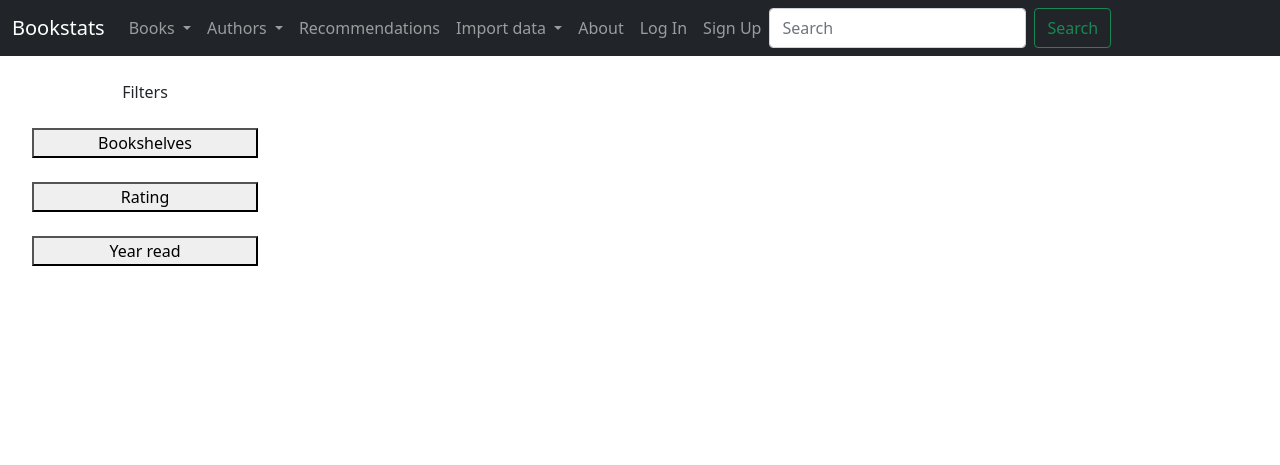
After one commit to yamesyung/SoloScribe, a Django app: page /books/gallery/ in a window 1280 px wide. The commit adds this page. Shown: the top 465 px of the page. Run offline with Django 4.2, Linux system fonts and the light colour scheme; data that the repository does not hold is empty; parts of the project's set-up code (start-up, migrations or seed data) failed here and were passed over; some libraries are stand-ins or nearby versions.

Commit message:
added baseline for book gallery

```diff
--- a/books/urls.py
+++ b/books/urls.py
@@ -3,7 +3,7 @@ from django.urls import path
 from .views import book_detail, SearchResultsListView, AuthorListView, AuthorDetailView, timeline,\
     author_stats, author_graph, ImportView, clear_database, ImportAuthorsView, ImportBooksView, book_list_view,\
     book_stats, MapBookView, generate_word_cloud, wordcloud_filter, AuthorMapView, author_graph_3d,\
-    get_local_locations_data
+    get_local_locations_data, book_gallery
 
 urlpatterns = [path("", book_list_view, name="book_list"),
                path("authors/", AuthorListView.as_view(), name="author_list"),
@@ -26,4 +26,10 @@ urlpatterns = [path("", book_list_view, name="book_list"),
                path("import/location/", MapBookView.as_view(), name='get_data'),
                path("word_cloud/", wordcloud_filter, name='wordcloud_filter'),
                path("generate_word_cloud/", generate_word_cloud, name='generate_word_cloud'),
+               path("gallery/", book_gallery, name='book_gallery'),
                ]
+
+
+htmx_urlpatterns = []
+
+urlpatterns += htmx_urlpatterns
--- a/books/views.py
+++ b/books/views.py
@@ -9,8 +9,8 @@ from html import unescape
 from datetime import datetime
 
 from django.views.generic import ListView, DetailView, View
-from django.db.models import Q, Value
-from django.db.models.functions import Concat
+from django.db.models import Q, Value, Count
+from django.db.models.functions import Concat, ExtractYear
 from django.shortcuts import render, redirect, get_object_or_404
 from django.db import connection
 
@@ -1030,3 +1030,14 @@ class AuthorMapView(View):
                                             continue
 
         return redirect("author_map")
+
+
+def book_gallery(request):
+
+    year_read = Review.objects.annotate(year_read=ExtractYear('date_read')).values('year_read').annotate(num_books=Count('id')).order_by('-year_read')
+    shelves = Review.objects.values('bookshelves').annotate(num_books=Count('id')).order_by('-num_books')
+    context = {'shelves': shelves, 'year_read': year_read}
+
+    print(year_read)
+
+    return render(request, 'books/book_gallery.html', context)
--- /dev/null
+++ b/static/css/books/book-gallery.css
@@ -0,0 +1,33 @@
+/*
+div {
+    border-width: 1px;
+    border-color: red;
+    border-style: solid;
+}
+*/
+
+#left-sidebar {
+    position: fixed;
+    top: 80px;
+    left: 20px;
+    width: 250px;
+    margin-right: 10px;
+}
+
+#left-sidebar div {
+    margin-bottom: 10px;
+}
+
+#left-sidebar a {
+    color: black;
+    font-size: 14px;
+}
+
+#left-sidebar a:hover {
+background-color: #d9d9d9;
+}
+
+.cat-btn {
+    color: black;
+    width: 100%;
+}
--- a/templates/_base.html
+++ b/templates/_base.html
@@ -28,6 +28,7 @@
                     </a>
                     <div class="dropdown-menu" aria-labelledby="navbarDropdown">
                         <a class="dropdown-item" href="{% url 'book_list' %}">Book list</a>
+                        <a class="dropdown-item" href="{% url 'book_gallery' %}">Book gallery</a>
                         <a class="dropdown-item" href="{% url 'book_stats' %}">Book stats</a>
                         <a class="dropdown-item" href="{% url 'book_map' %}">Book world</a>
                         <a class="dropdown-item" href="{% url 'wordcloud_filter' %}">Word cloud</a>
--- /dev/null
+++ b/templates/books/book_gallery.html
@@ -0,0 +1,72 @@
+{% extends "_base.html" %}
+
+{% load static %}
+
+{% block content %}
+
+<head>
+    <title>{% block title %}Book gallery{% endblock title %}</title>
+    <link rel="stylesheet" href="{% static 'css/books/book-gallery.css' %}">
+</head>
+
+<body>
+
+<div id="left-sidebar">
+
+    <div style="text-align: center;">Filters</div>
+
+    <div class="container mt-4">
+            <button class="shadow-none cat-btn" data-bs-toggle="collapse" data-bs-target="#shelfCollapse">Bookshelves</button>
+            <div class="collapse" id="shelfCollapse">
+
+                <div>
+                    {% for shelf in shelves %}
+                             <a href="#" id="{{shelf.bookshelves|slugify}}">{{shelf.bookshelves}} ({{shelf.num_books}})</a>
+                            <br>
+                    {% endfor %}
+                </div>
+
+    </div>
+    </div>
+
+        <div class="container mt-4">
+            <button class="shadow-none cat-btn" data-bs-toggle="collapse" data-bs-target="#ratingCollapse">Rating</button>
+            <div class="collapse" id="ratingCollapse">
+
+                <div>
+                    <a href="#" id="5-rating" value="5">5 stars</a>   <br>
+                    <a href="#" id="4-rating" value="4">4 stars</a>   <br>
+                    <a href="#" id="3-rating" value="3">3 stars</a>   <br>
+                    <a href="#" id="2-rating" value="2">2 stars</a>   <br>
+                    <a href="#" id="1-rating" value="1">1 star</a>   <br>
+                    <a href="#" id="no-rating" value="0">No rating</a>
+                    <br>
+                </div>
+
+    </div>
+    </div>
+
+        <div class="container mt-4">
+            <button class="shadow-none cat-btn" data-bs-toggle="collapse" data-bs-target="#yearCollapse">Year read</button>
+            <div class="collapse" id="yearCollapse">
+
+                <div>
+                    {% for year in year_read %}
+                             <a href="#" id="{{year.year_read}}">{{year.year_read}} ({{year.num_books}})</a>
+                            <br>
+                    {% endfor %}
+                </div>
+
+    </div>
+    </div>
+</div>
+
+
+</body>
+
+
+{% endblock content %}
+
+{% block scripts %}
+                {{ block.super }}
+{% endblock %}
```
